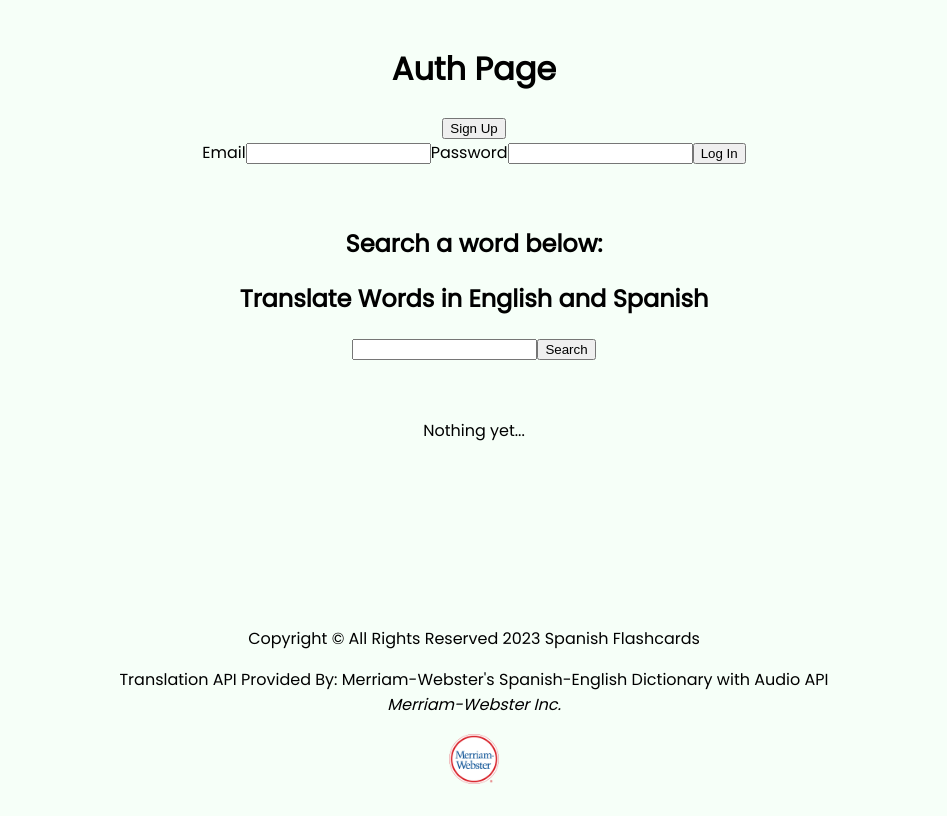
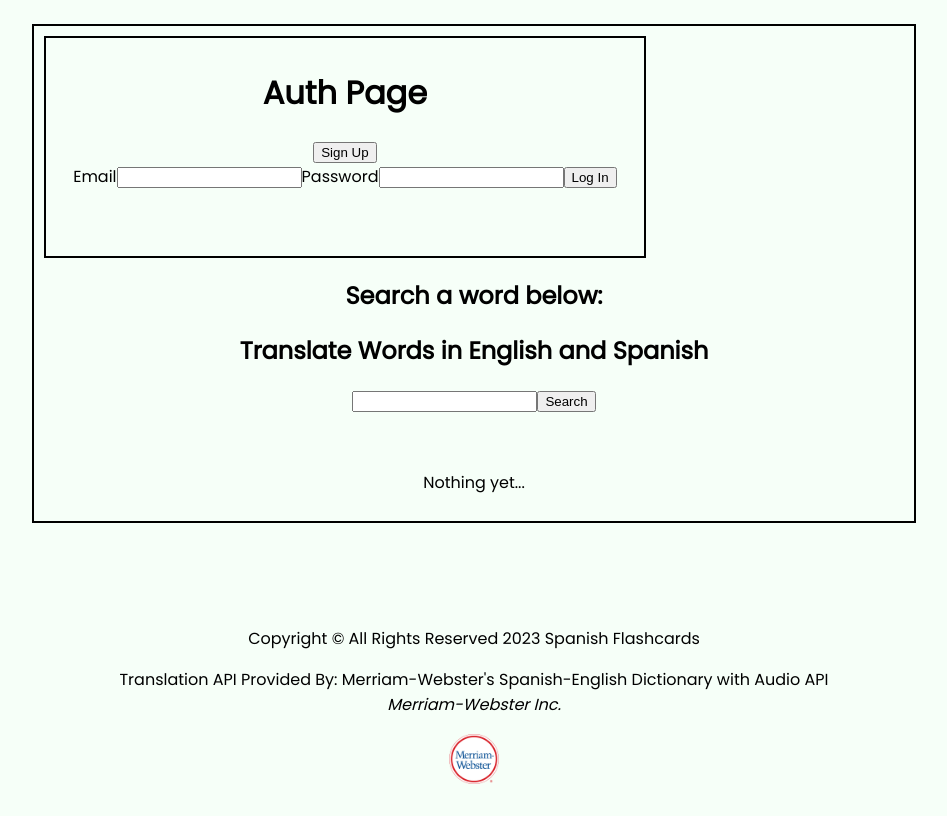
Before and after one commit to al-brooks/spanish-flashcards-client, a React (Create React App) app: page / in a window 1280 px wide. Shown: the whole page, without its empty margins (166-1113 px from the left). Built offline with nearby package versions, Linux system fonts and the light colour scheme.

Commit message:
rearranges main sections

```diff
--- a/src/index.css
+++ b/src/index.css
@@ -17,6 +17,16 @@ body {
   margin: 0, auto;
   font-family: "Poppins", sans-serif;
   background-color: var(--color-six);
+}
+
+main {
+  border: 2px solid black;
+  width: 70%;
+  padding: 10px;
+}
+
+nav {
+  width: 100%;
 }
 
 a {
@@ -51,6 +61,7 @@ a:hover {
 
 .flex-col {
   flex-direction: column;
+  align-items: center;
 }
 
 .flex-even {
--- a/src/pages/App/App.js
+++ b/src/pages/App/App.js
@@ -22,6 +22,7 @@ function App() {
       {user ? (
         <>
           <NavBar user={user} setUser={setUser} />
+          <main>
             <Routes>
               <Route path="/" element={<LandingPage />} />
               <Route path="/translate" element={<SearchPage />} />
@@ -35,7 +36,10 @@ function App() {
                 path="/flashcards/decks/:d_id"
                 element={<DeckDetailPage />}
               />
-            <Route path="/flashcards/decks/:d_id/edit" element={<EditPage />} />
+              <Route
+                path="/flashcards/decks/:d_id/edit"
+                element={<EditPage />}
+              />
               <Route
                 path="/flashcards/decks/:d_id/cards/:c_id"
                 element={<CardDetailPage />}
@@ -53,6 +57,7 @@ function App() {
                 element={<DeleteConfirmPage />}
               />
             </Routes>
+          </main>
         </>
       ) : (
         <main>
--- a/src/pages/LandingPage/LandingPage.js
+++ b/src/pages/LandingPage/LandingPage.js
@@ -1,12 +1,12 @@
 export default function LandingPage() {
   return (
-    <main>
+    <>
       <h1>¡Bienvenido!</h1>
       <p>
         This site allows you to create flashcards to help you with your Spanish!
         While it's tailored specifically to English - Spanish translationas, you
         can also create custom cards for all your studying needs.
       </p>
-    </main>
+    </>
   );
 }
```
Lines whose indentation alone changed are shown as unchanged.
